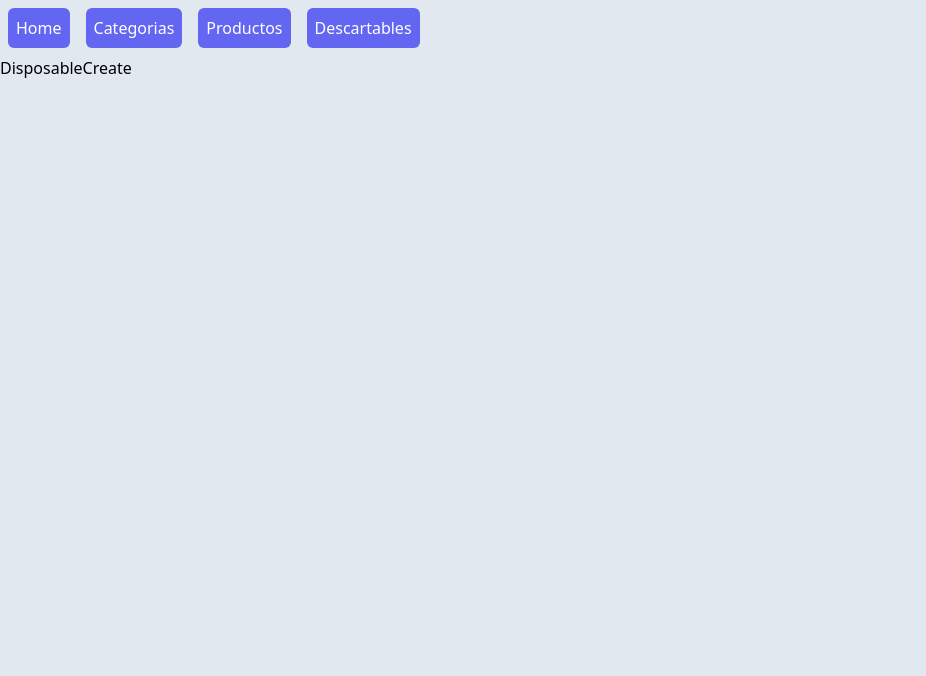
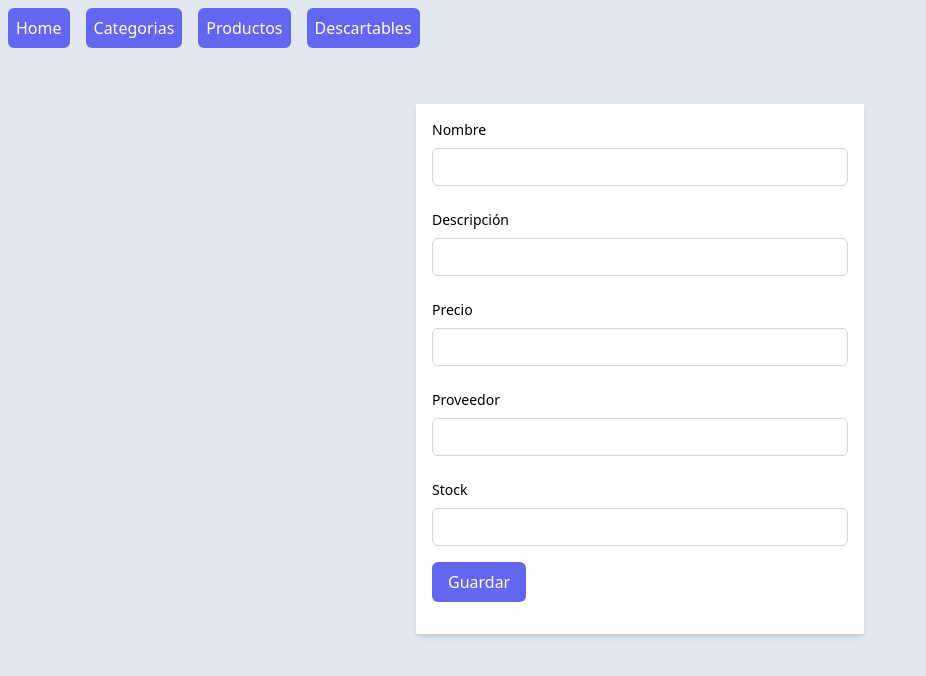
Before and after one commit to RumRage/Todolimpio-Front-End, a React (Create React App) app: page /disposables/create in a window 1280 px wide. Shown: the top 676 px of the page, without its empty margins (0-926 px from the left). Built offline with nearby package versions, Linux system fonts and the light colour scheme.

Commit message:
Create y Edit de Descartables

```diff
--- a/src/components/disposables/DisposableCreate.jsx
+++ b/src/components/disposables/DisposableCreate.jsx
@@ -1,7 +1,48 @@
-import React from 'react'
+import { useContext, useEffect } from "react";
+import DisposableContext from "../../Context/DisposableContext";
+
 
 export const DisposableCreate = () => {
+  const { formValues, onChange, storeDisposable, errors, setErrors} = useContext(DisposableContext);
+
+  useEffect(() => {
+    setErrors({});
+  }, []);
+
   return (
-    <div>DisposableCreate</div>
+    <div className="mt-12">
+      <form onSubmit={storeDisposable} className="max-w-md mx-auto p-4 bg-white shadow-md rounded-sm">
+        <div className="space-y-6">
+          <div className="mb-4">
+            <label htmlFor="nombre" className="block mb-2 text-sm font-medium">Nombre</label>
+            <input name="name" value={formValues["name"]} onChange={onChange} className="border border-gray-300 text-gray-900 text-sm rounded-md block w-full p-2" />
+            {errors.name && <span className="text-sm text-red-400">{ errors.name[0]}</span>}
+          </div>
+          <div className="mb-4">
+            <label htmlFor="descripcion" className="block mb-2 text-sm font-medium">Descripción</label>
+            <input name="description" value={formValues["description"]} onChange={onChange} className="border border-gray-300 text-gray-900 text-sm rounded-md block w-full p-2" />
+            {errors.description && <span className="text-sm text-red-400">{ errors.description[0]}</span>}
+          </div>
+          <div className="mb-4">
+            <label htmlFor="precio" className="block mb-2 text-sm font-medium">Precio</label>
+            <input name="price" value={formValues["price"]} onChange={onChange} className="border border-gray-300 text-gray-900 text-sm rounded-md block w-full p-2" />
+            {errors.price && <span className="text-sm text-red-400">{ errors.price[0]}</span>}
+          </div>
+          <div className="mb-4">
+            <label htmlFor="proveedor" className="block mb-2 text-sm font-medium">Proveedor</label>
+            <input name="supplier" value={formValues["supplier"]} onChange={onChange} className="border border-gray-300 text-gray-900 text-sm rounded-md block w-full p-2" />
+            {errors.supplier && <span className="text-sm text-red-400">{ errors.supplier[0]}</span>}
+          </div>
+          <div className="mb-4">
+            <label htmlFor="stock" className="block mb-2 text-sm font-medium">Stock</label>
+            <input name="stock" value={formValues["stock"]} onChange={onChange} className="border border-gray-300 text-gray-900 text-sm rounded-md block w-full p-2" />
+            {errors.stock && <span className="text-sm text-red-400">{ errors.stock[0]}</span>}
+          </div>
+        </div>
+        <div className="my-4">
+          <button className="px-4 py-2 bg-indigo-500 hover:bg-indigo-700 text-white rounded-md">Guardar</button>
+        </div>
+      </form>
+    </div>
   )
 }
--- a/src/components/disposables/DisposableEdit.jsx
+++ b/src/components/disposables/DisposableEdit.jsx
@@ -1,7 +1,48 @@
-import React from 'react'
+import { useContext, useEffect } from "react";
+import DisposableContext from "../../Context/DisposableContext";
+import { useParams } from "react-router-dom";
 
 export const DisposableEdit = () => {
+  const { formValues, onChange, errors, setErrors, disposable, getDisposable, updateDisposable} = useContext(DisposableContext);
+  let { id } = useParams();
+  useEffect(() => {
+  getDisposable(id);
+  setErrors({});
+  }, [])
   return (
-    <div>DisposableEdit</div>
+    <div className="mt-12">
+    <form onSubmit={updateDisposable} className="max-w-md mx-auto p-4 bg-white shadow-md rounded-sm">
+      <div className="space-y-6">
+        <div className="mb-4">
+          <label htmlFor="nombre" className="block mb-2 text-sm font-medium">Nombre</label>
+          <input name="name" value={formValues["name"]} onChange={onChange} className="border border-gray-300 text-gray-900 text-sm rounded-md block w-full p-2" />
+          {errors.name && <span className="text-sm text-red-400">{ errors.name[0]}</span>}
+        </div>
+        <div className="mb-4">
+          <label htmlFor="descripcion" className="block mb-2 text-sm font-medium">Descripción</label>
+          <input name="description" value={formValues["description"]} onChange={onChange} className="border border-gray-300 text-gray-900 text-sm rounded-md block w-full p-2" />
+          {errors.description && <span className="text-sm text-red-400">{ errors.description[0]}</span>}
+        </div>
+        <div className="mb-4">
+          <label htmlFor="precio" className="block mb-2 text-sm font-medium">Precio</label>
+          <input name="price" value={formValues["price"]} onChange={onChange} className="border border-gray-300 text-gray-900 text-sm rounded-md block w-full p-2" />
+          {errors.price && <span className="text-sm text-red-400">{ errors.price[0]}</span>}
+        </div>
+        <div className="mb-4">
+          <label htmlFor="proveedor" className="block mb-2 text-sm font-medium">Proveedor</label>
+          <input name="supplier" value={formValues["supplier"]} onChange={onChange} className="border border-gray-300 text-gray-900 text-sm rounded-md block w-full p-2" />
+          {errors.supplier && <span className="text-sm text-red-400">{ errors.supplier[0]}</span>}
+        </div>
+        <div className="mb-4">
+          <label htmlFor="stock" className="block mb-2 text-sm font-medium">Stock</label>
+          <input name="stock" value={formValues["stock"]} onChange={onChange} className="border border-gray-300 text-gray-900 text-sm rounded-md block w-full p-2" />
+          {errors.stock && <span className="text-sm text-red-400">{ errors.stock[0]}</span>}
+        </div>
+      </div>
+      <div className="my-4">
+        <button className="px-4 py-2 bg-indigo-500 hover:bg-indigo-700 text-white rounded-md">Actualizar</button>
+      </div>
+    </form>
+  </div>
   )
 }
```
